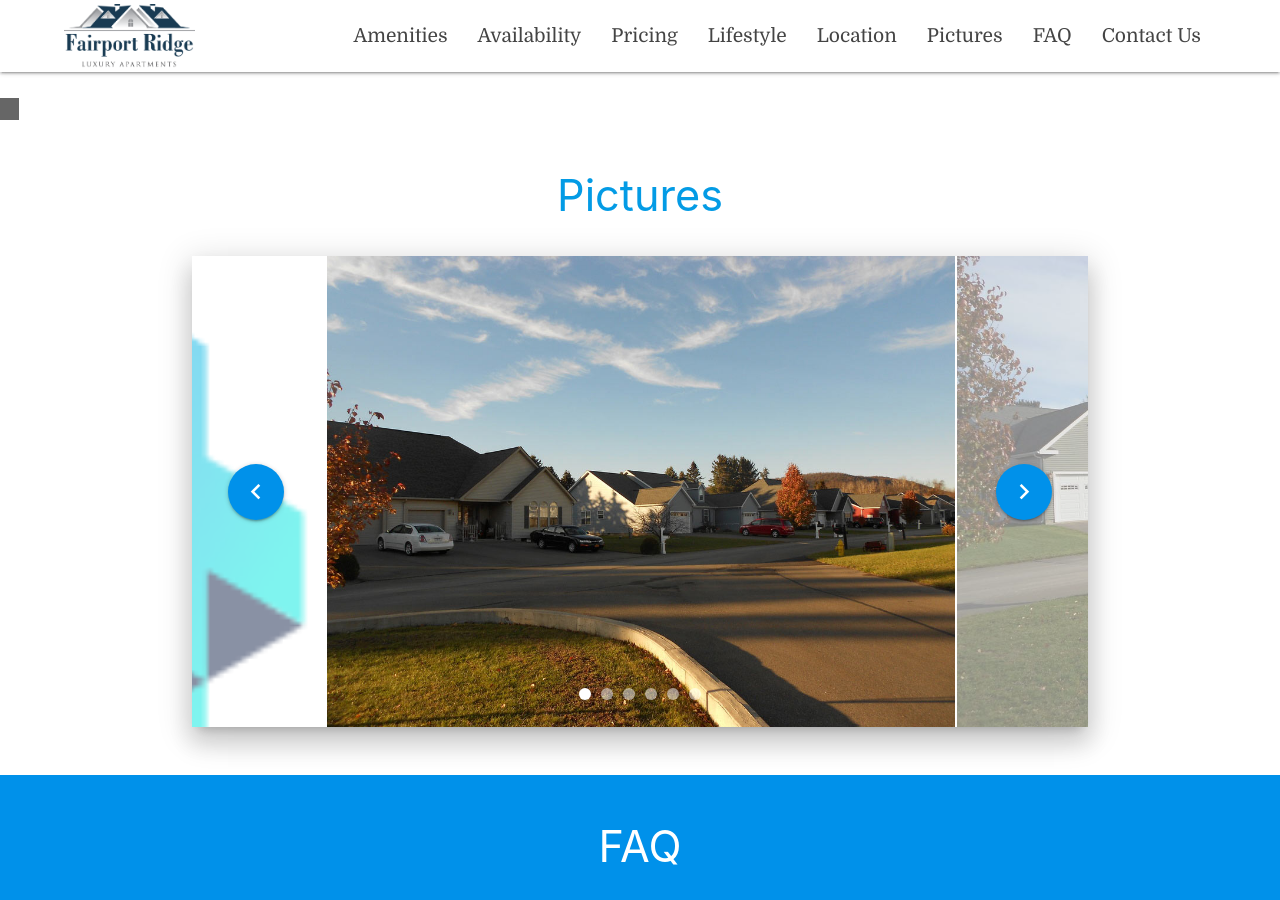
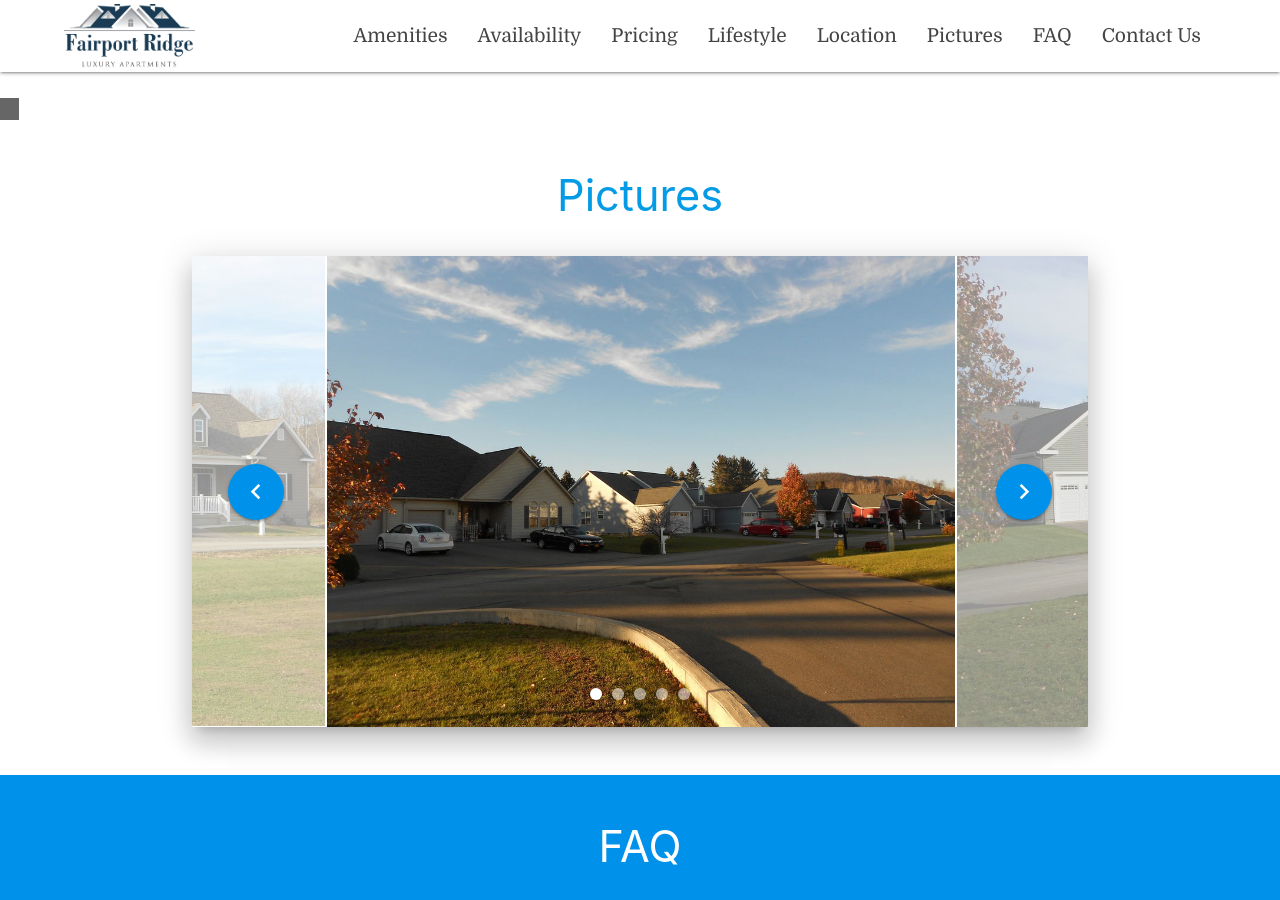
Before and after one commit to mossoanthony/fairportridge, a Jekyll site: the page built from index.md, in a window 1280 px wide and 900 px high, scrolled down 3519 px. Built offline with Jekyll 4.4.1, drawn with Linux system fonts in a browser that asks for light colours; nearby versions of some CDN libraries; some web fonts are replaced.

Commit message:
Update general.yml

```diff
--- a/_data/general.yml
+++ b/_data/general.yml
@@ -22,7 +22,6 @@ images:
   - src: b3.jpg
   - src: b4.jpg
   - src: b5.jpg
-  - src: splash_image.png
 faq:
   - question: Are pets allowed?
     answer: Of course! We love pets and realize they're part of the family.
```
